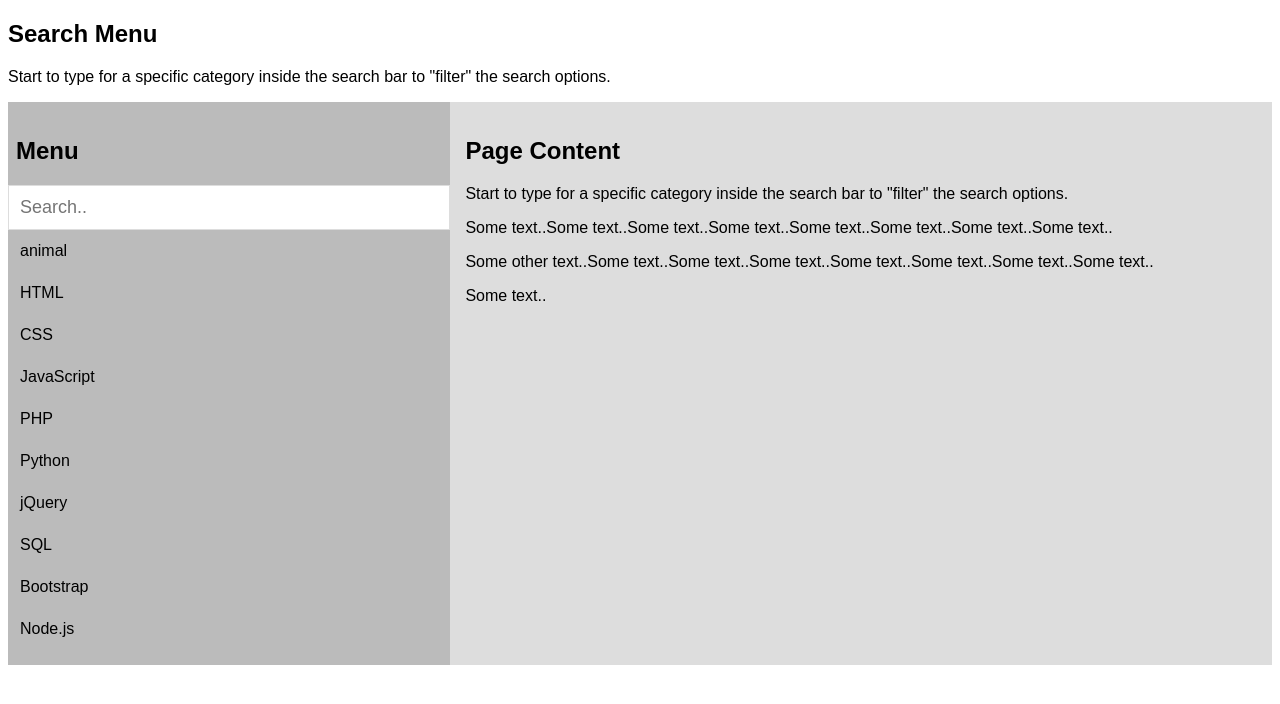
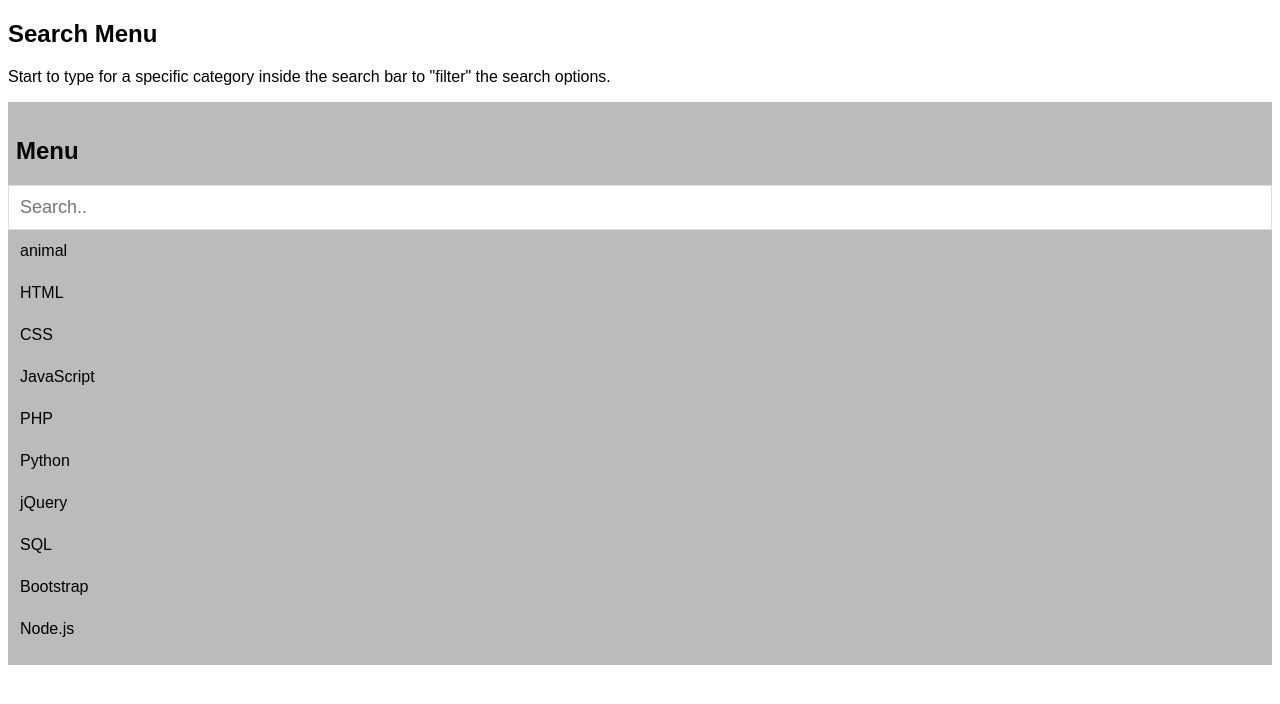
Before and after one commit to proneon267/deo, a Jekyll site: the page built from index.html, in a window 1280 px wide. Shown: the top 704 px of the page. Built offline with Jekyll 4.4.1, drawn with Linux system fonts in a browser that asks for light colours.

Commit message:
Update default.html

```diff
--- a/_layouts/default.html
+++ b/_layouts/default.html
@@ -28,8 +28,10 @@ body {
 
 /* Right column (page content) */
 .right {
+  display: none;
   flex: 65%;
   padding: 15px;
+  background-color:#ddd;
 }
 
 /* Style the search box */
@@ -70,7 +72,7 @@ body {
     <input type="text" id="mySearch" onkeyup="find()" placeholder="Search.." title="Type in a category">
     <ul id="myMenu">
       {% for post in site.posts %}
-	    <li><a href="#">{{ post.word }}</a></li>
+	    <li class="word"><a href="#" onclick="openWord(event, '{{ post.word }}')">{{ post.word }}</a></li>
       {% endfor %}
       <li><a href="#">HTML</a></li>
       <li><a href="#">CSS</a></li>
@@ -84,13 +86,19 @@ body {
     </ul>
   </div>
 
-  <div class="right" style="background-color:#ddd;">
+  <div class="right">
     <h2>Page Content</h2>
     <p>Start to type for a specific category inside the search bar to "filter" the search options.</p>
     <p>Some text..Some text..Some text..Some text..Some text..Some text..Some text..Some text..</p>
     <p>Some other text..Some text..Some text..Some text..Some text..Some text..Some text..Some text..</p>
     <p>Some text..</p>
   </div>
+	{% for post in site.posts %}
+	<div id="{{ post.word }}" class="right">
+		<h2>{{ post.word }}</h2>
+		<h2>{{ post.odia }}</h2>
+	</div>
+	{% endfor %}
 </div>
 
 <script>
```
Also changed, not shown: other parts of _layouts/default.html (+14 -0 lines).
